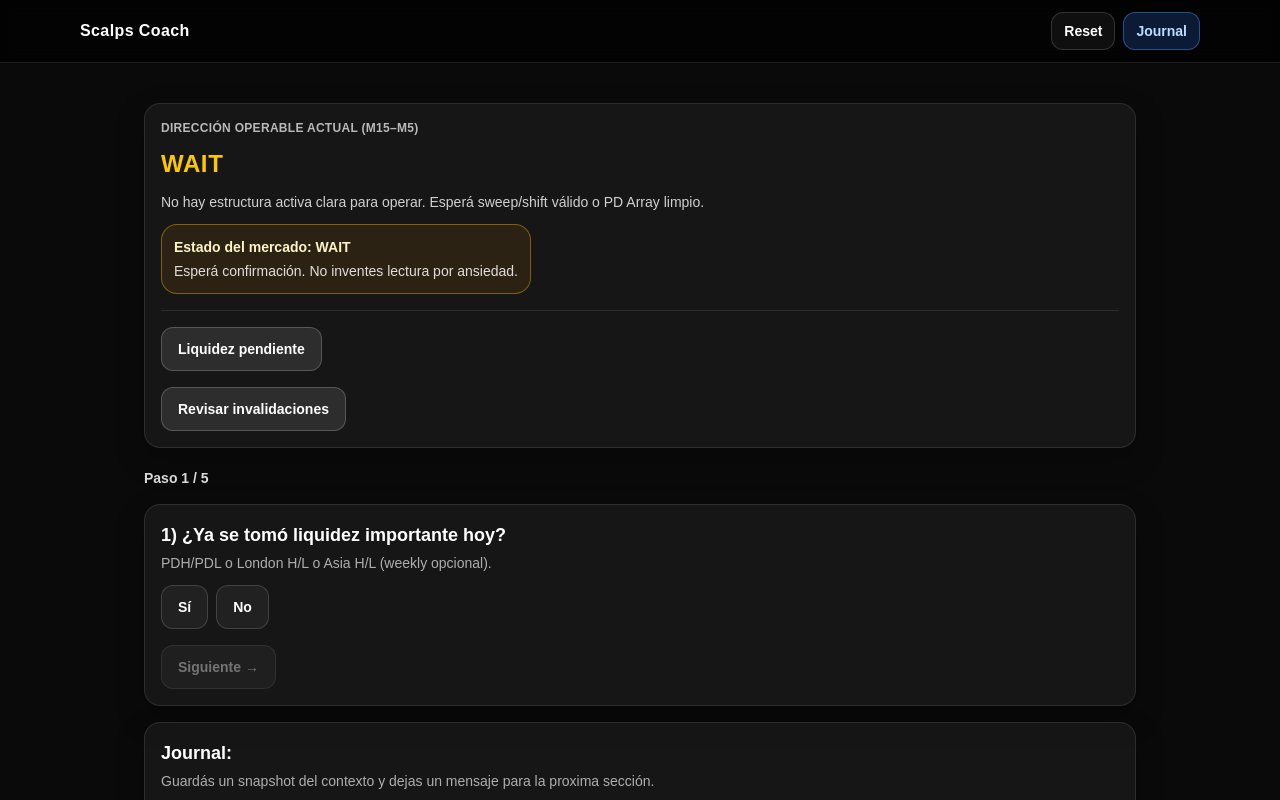
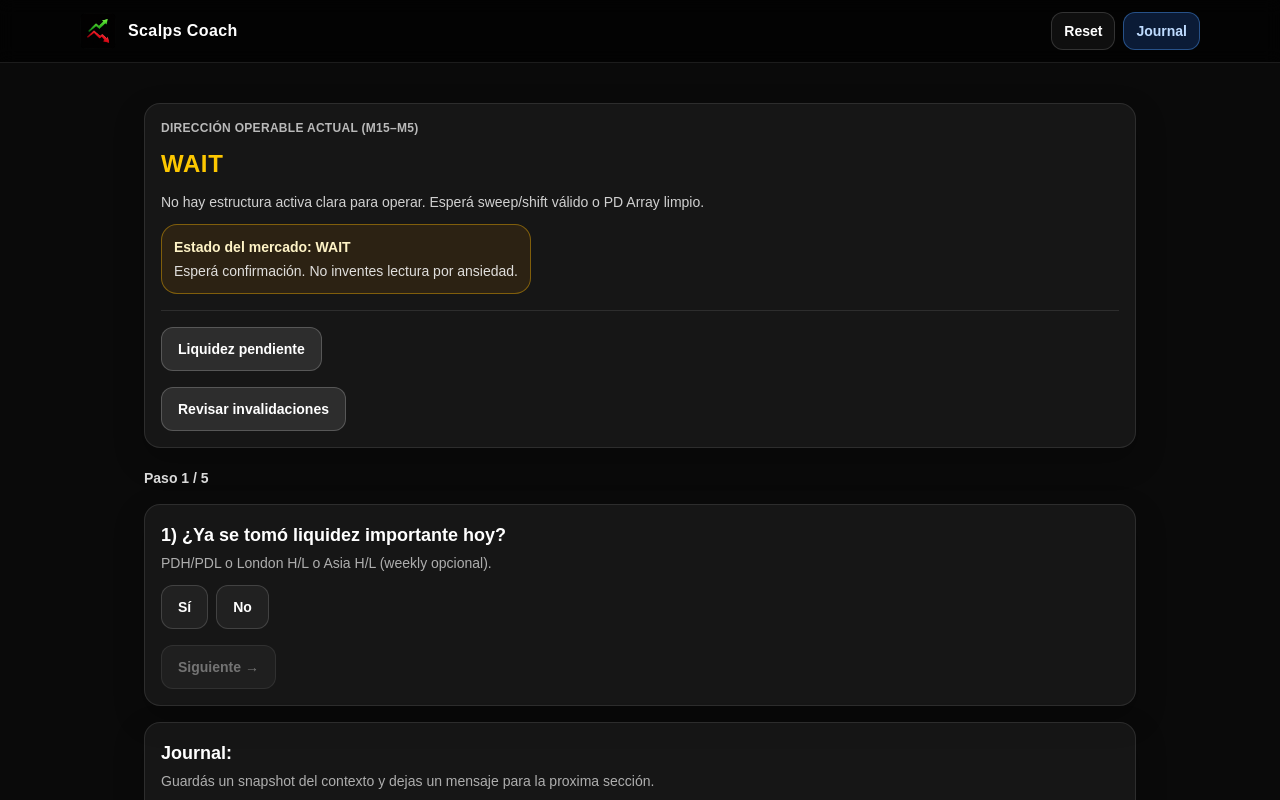
Before and after one commit to matilanfranco/pm-scalps-coach, a Next.js app: page / in a window 1280 px wide. Shown: the top 800 px of the page. Built offline with nearby package versions, Linux system fonts and the light colour scheme.

Commit message:
actualizacion 2

```diff
--- a/components/Header.tsx
+++ b/components/Header.tsx
@@ -1,5 +1,5 @@
 "use client";
-
+import Image from "next/image";
 import Link from "next/link";
 
 export default function Header({
@@ -14,8 +14,14 @@ export default function Header({
         <div className="mx-auto max-w-6xl px-4 py-3 flex items-center justify-between">
             {/* Left */}
             <div className="flex items-center gap-3">
-            <link rel="apple-touch-icon" href="/apple-touch-icon.png" />
-
+            <Image
+                src="/logo.png"
+                alt="PM Scalps Coach"
+                width={36}
+                height={36}
+                priority
+                className="rounded-md"
+            />
             <div>
                 <div className="text-base font-extrabold tracking-wide">
                 Scalps Coach
```
Also changed, not shown: public/logo.png (added).
